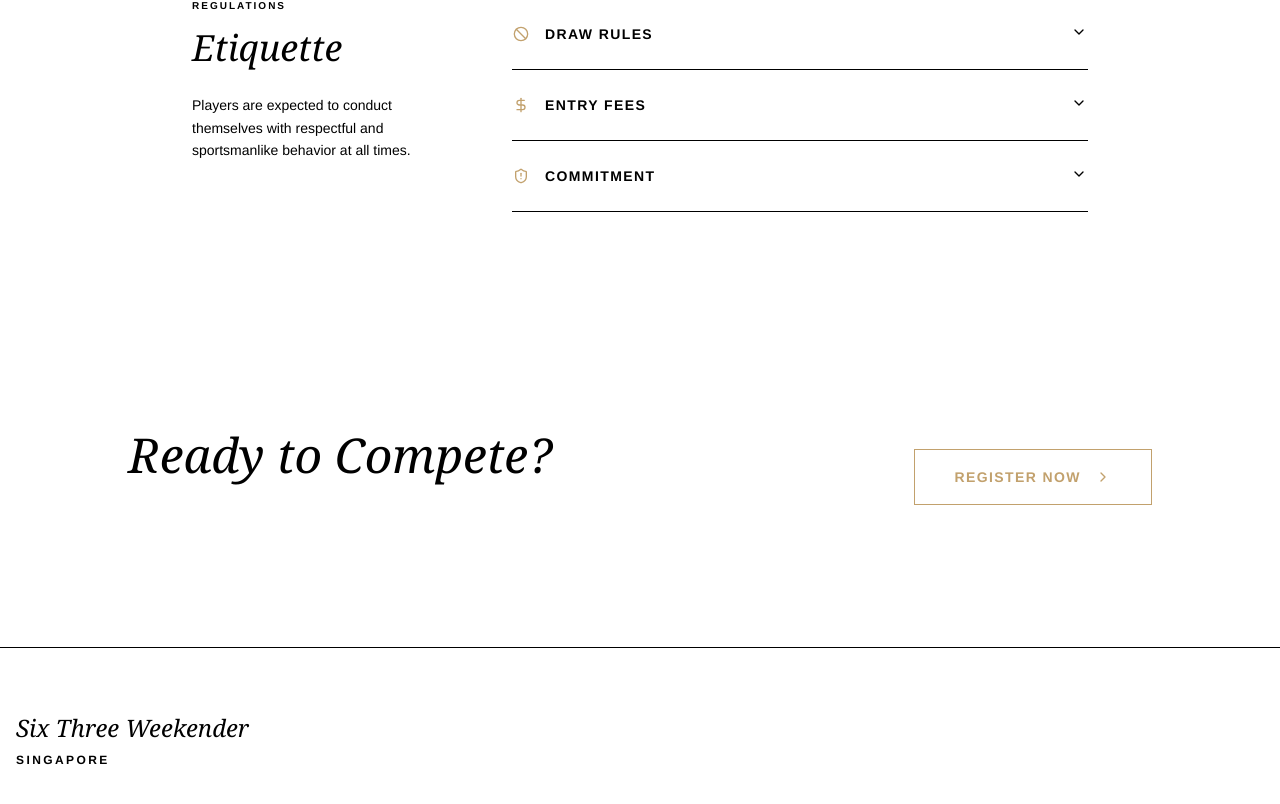
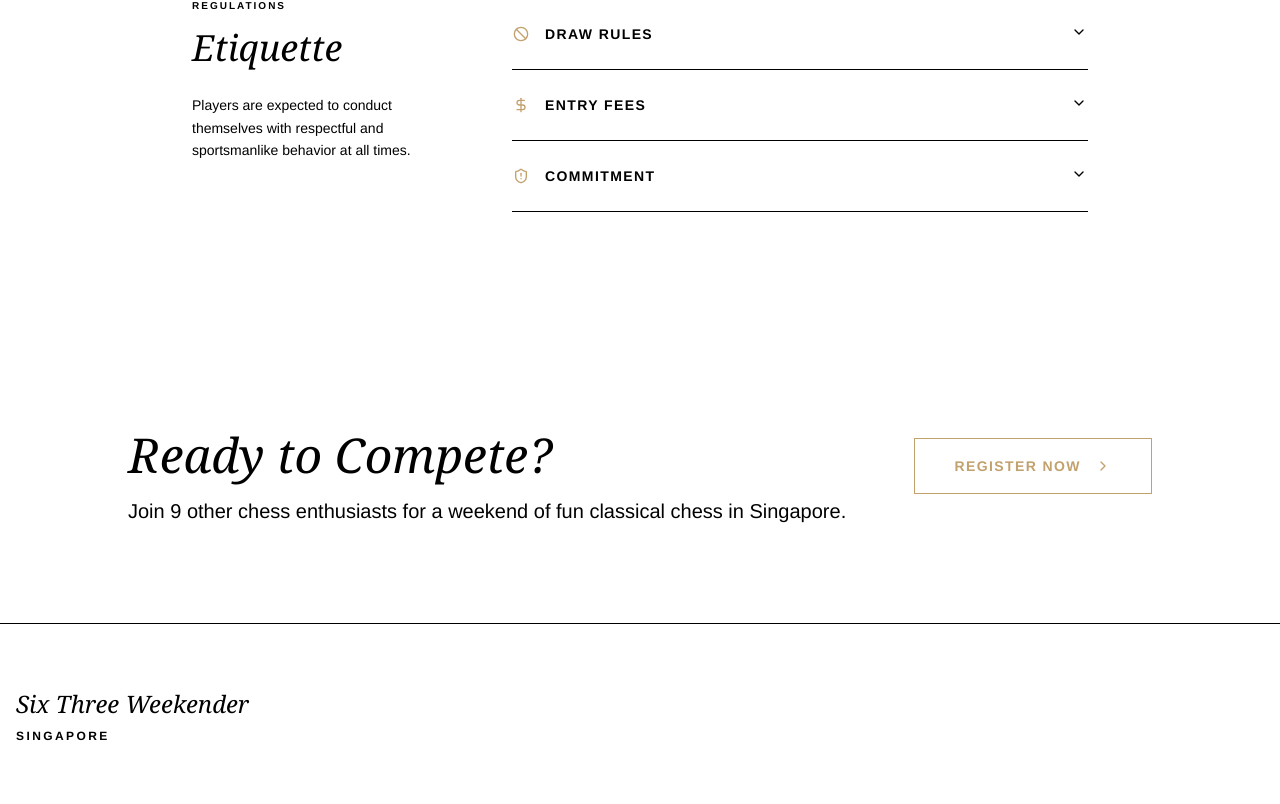
Before and after one commit to engyeow/SixThreeWeekender, a React (Vite) app: page / in a window 1280 px wide. Shown: the part 1514-2318 px from the top of the page. Built offline with nearby package versions, Linux system fonts and the light colour scheme; a web font is replaced by a local one.

Commit message:
Update App.tsx

```diff
--- a/src/App.tsx
+++ b/src/App.tsx
@@ -22,7 +22,7 @@
                 <div className="text-left">
                   <span className="section-label text-white/40">Registration</span>
                   <h2 className="text-5xl font-display italic mb-4">Ready to Compete?</h2>
-                  <p className="text-lg text-white/90 max-w-md">
+                  <p className="text-lg md:text-xl text-muted-foreground font-normal leading-relaxed">
                     Join 9 other chess enthusiasts for a weekend of fun classical chess in Singapore.
                   </p>
                 </div>
```
